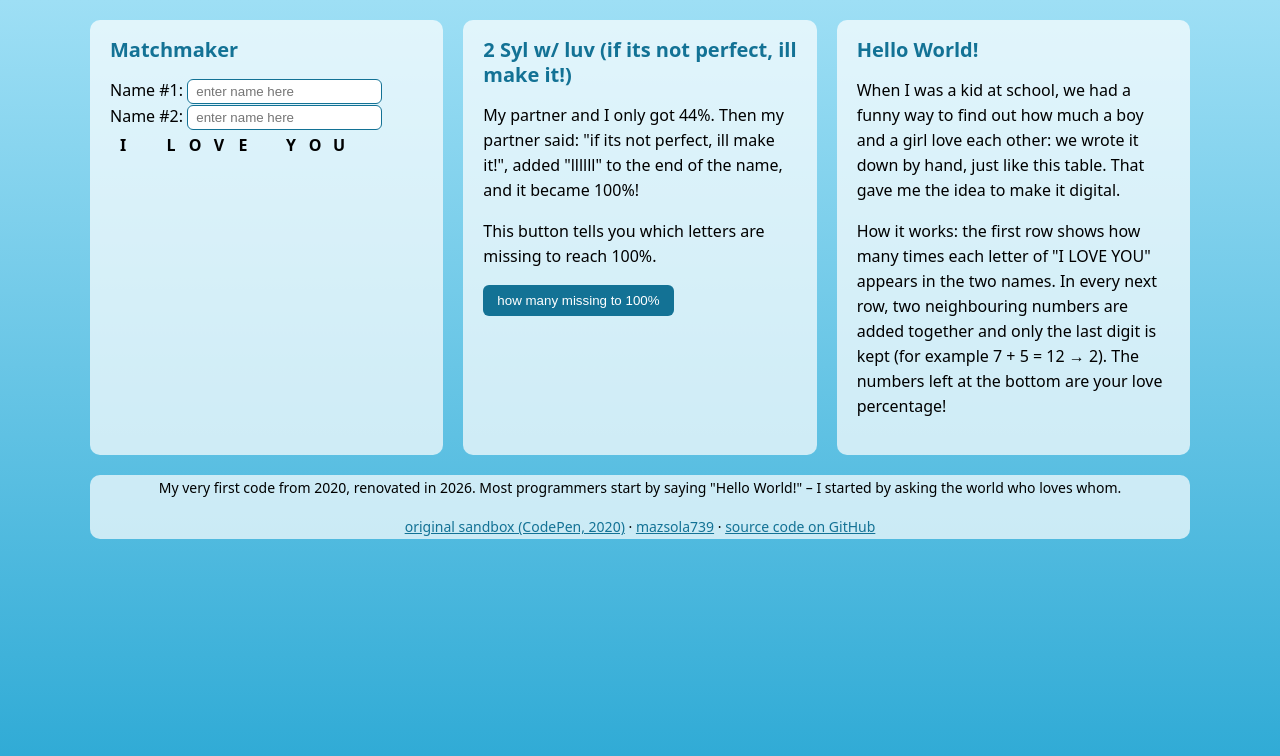
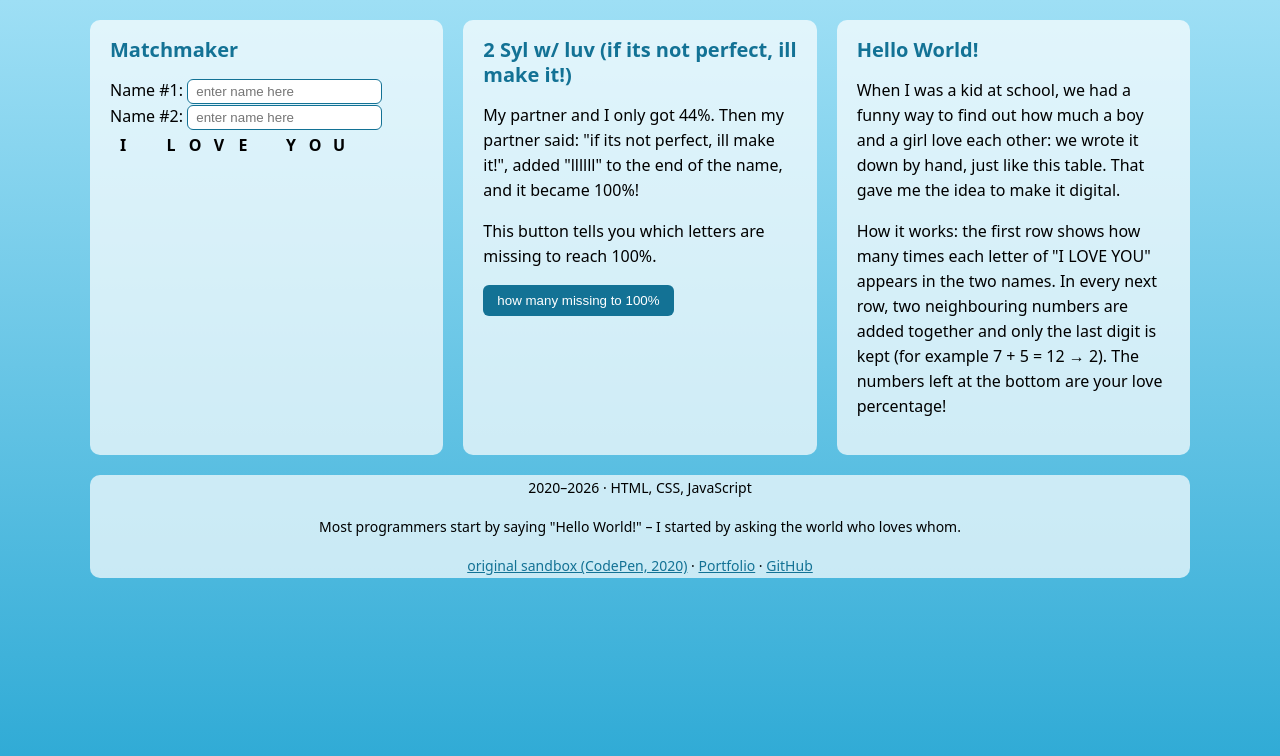
Before and after one commit to mazsola739/rika-hello-world, a plain HTML site: page index.html in a window 1280 px wide. Drawn offline with Linux system fonts and the light colour scheme.

Commit message:
Shorter footer: years, tech stack, Portfolio and GitHub links in new tabs
Co-Authored-By: Claude Opus 5.5 <noreply@anthropic.com>

```diff
--- a/index.html
+++ b/index.html
@@ -160,15 +160,15 @@
 </main>
 
 <footer>
+  <p>2020&ndash;2026 &middot; HTML, CSS, JavaScript</p>
   <p>
-    My very first code from 2020, renovated in 2026.
     Most programmers start by saying "Hello World!" &ndash;
     I started by asking the world who loves whom.
   </p>
   <p>
-    <a href="https://codepen.io/Mazsola39/pen/RwGpjQz">original sandbox (CodePen, 2020)</a> &middot;
-    <a href="https://mazsola739.github.io/mazsola739/">mazsola739</a> &middot;
-    <a href="https://github.com/mazsola739/rika-hello-world">source code on GitHub</a>
+    <a href="https://codepen.io/Mazsola39/pen/RwGpjQz" target="_blank">original sandbox (CodePen, 2020)</a> &middot;
+    <a href="https://mazsola739.github.io/mazsola739/" target="_blank">Portfolio</a> &middot;
+    <a href="https://github.com/mazsola739/rika-hello-world" target="_blank">GitHub</a>
   </p>
 </footer>
 
```
